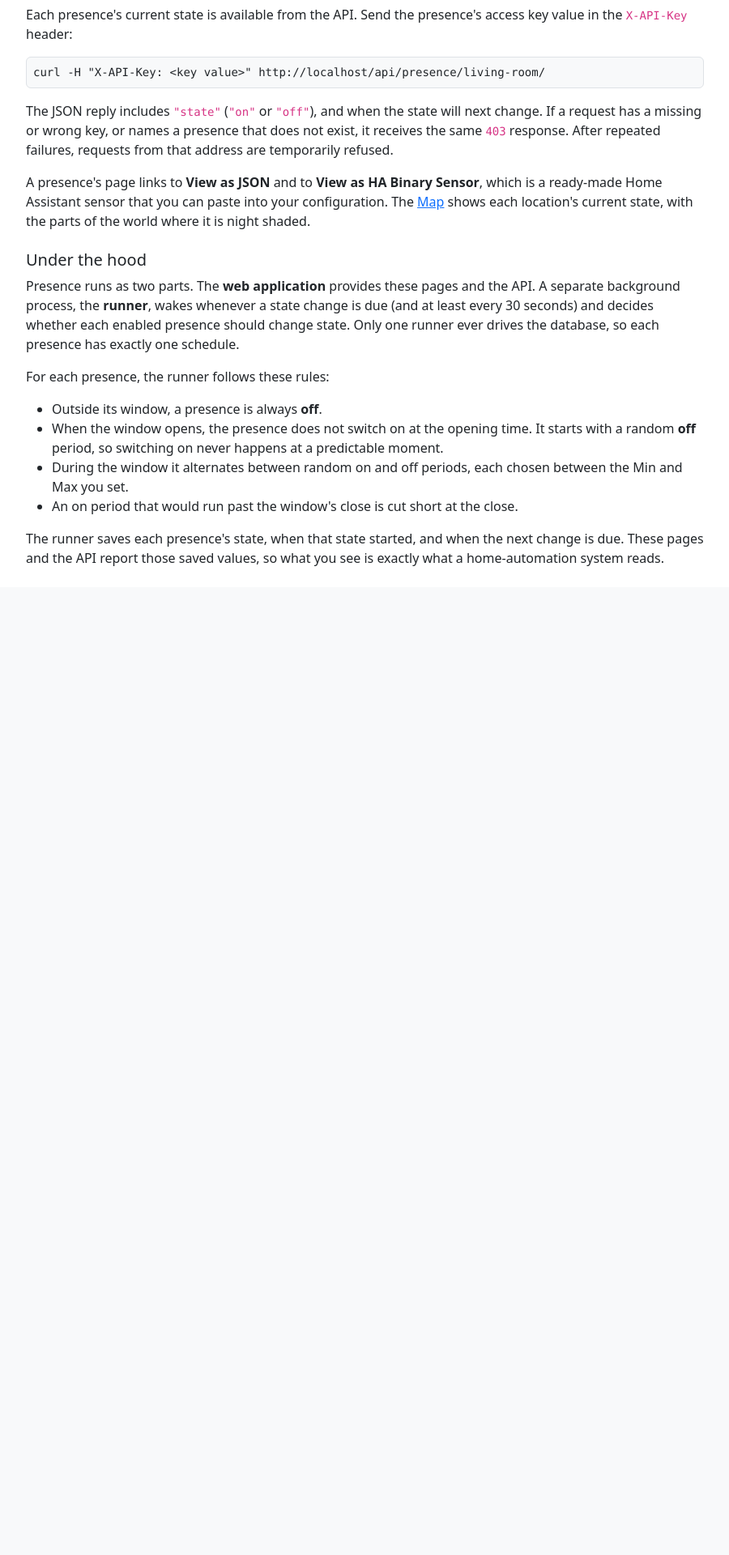
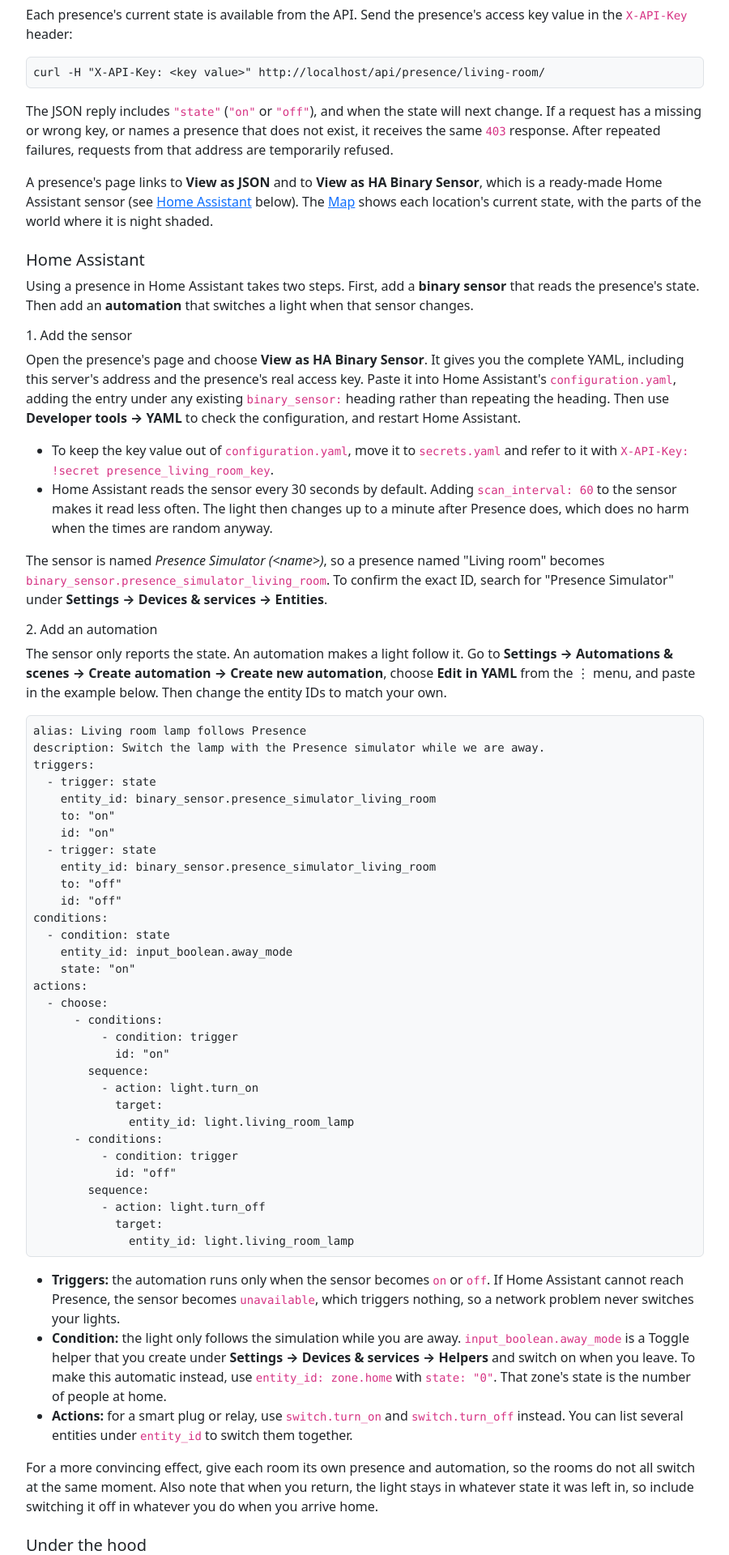
Before and after one commit to alanbchristie/presence, a Django app: page /guide/ in a window 1280 px wide. Shown: the part 1860-3780 px from the top of the page at 81% size, without its empty margins (50-950 px from the left). Before the commit the page ends 2559 px from the top, so only its background shows below. Run offline with Django 5.2, Linux system fonts and the light colour scheme; the visitor is signed in with stand-in values (Sample User, id 1); some libraries are stand-ins or nearby versions.

Commit message:
feat(85): add Home Assistant sensor and automation advice to the guide
A new "Home Assistant" section walks through adding the binary sensor
(configuration.yaml, !secret, scan_interval, finding the entity id) and
an example automation that switches a light with the sensor while an
away-mode helper is on, ignoring "unavailable" so an outage never
switches anything.

Co-Authored-By: Claude Opus 5.5 (1M context) <noreply@anthropic.com>

```diff
--- a/presence/templates/presence/user_guide.html
+++ b/presence/templates/presence/user_guide.html
@@ -153,9 +153,114 @@
   <p>
     A presence's page links to <strong>View as JSON</strong> and to
     <strong>View as HA Binary Sensor</strong>, which is a ready-made Home
-    Assistant sensor that you can paste into your configuration. The
+    Assistant sensor (see <a href="#home-assistant">Home Assistant</a> below). The
     <a href="{% url 'map' %}">Map</a> shows each location's current state,
     with the parts of the world where it is night shaded.
+  </p>
+
+  <h2 class="h5 mt-4" id="home-assistant">Home Assistant</h2>
+  <p>
+    Using a presence in Home Assistant takes two steps. First, add a
+    <strong>binary sensor</strong> that reads the presence's state. Then add an
+    <strong>automation</strong> that switches a light when that sensor changes.
+  </p>
+
+  <h3 class="h6 mt-3">1. Add the sensor</h3>
+  <p>
+    Open the presence's page and choose <strong>View as HA Binary Sensor</strong>.
+    It gives you the complete YAML, including this server's address and the
+    presence's real access key. Paste it into Home Assistant's
+    <code>configuration.yaml</code>, adding the entry under any existing
+    <code>binary_sensor:</code> heading rather than repeating the heading. Then
+    use <strong>Developer tools &rarr; YAML</strong> to check the configuration,
+    and restart Home Assistant.
+  </p>
+  <ul>
+    <li>
+      To keep the key value out of <code>configuration.yaml</code>, move it to
+      <code>secrets.yaml</code> and refer to it with
+      <code>X-API-Key: !secret presence_living_room_key</code>.
+    </li>
+    <li>
+      Home Assistant reads the sensor every 30 seconds by default. Adding
+      <code>scan_interval: 60</code> to the sensor makes it read less often.
+      The light then changes up to a minute after Presence does, which does no
+      harm when the times are random anyway.
+    </li>
+  </ul>
+  <p>
+    The sensor is named <em>Presence Simulator (&lt;name&gt;)</em>, so a
+    presence named "Living room" becomes
+    <code>binary_sensor.presence_simulator_living_room</code>. To confirm the
+    exact ID, search for "Presence Simulator" under
+    <strong>Settings &rarr; Devices &amp; services &rarr; Entities</strong>.
+  </p>
+
+  <h3 class="h6 mt-3">2. Add an automation</h3>
+  <p>
+    The sensor only reports the state. An automation makes a light follow it.
+    Go to <strong>Settings &rarr; Automations &amp; scenes &rarr; Create automation
+    &rarr; Create new automation</strong>, choose <strong>Edit in YAML</strong>
+    from the &#8942; menu, and paste in the example below. Then change the
+    entity IDs to match your own.
+  </p>
+  <pre class="bg-body-tertiary border rounded p-2 small"><code>alias: Living room lamp follows Presence
+description: Switch the lamp with the Presence simulator while we are away.
+triggers:
+  - trigger: state
+    entity_id: binary_sensor.presence_simulator_living_room
+    to: "on"
+    id: "on"
+  - trigger: state
+    entity_id: binary_sensor.presence_simulator_living_room
+    to: "off"
+    id: "off"
+conditions:
+  - condition: state
+    entity_id: input_boolean.away_mode
+    state: "on"
+actions:
+  - choose:
+      - conditions:
+          - condition: trigger
+            id: "on"
+        sequence:
+          - action: light.turn_on
+            target:
+              entity_id: light.living_room_lamp
+      - conditions:
+          - condition: trigger
+            id: "off"
+        sequence:
+          - action: light.turn_off
+            target:
+              entity_id: light.living_room_lamp</code></pre>
+  <ul>
+    <li>
+      <strong>Triggers:</strong> the automation runs only when the sensor
+      becomes <code>on</code> or <code>off</code>. If Home Assistant cannot
+      reach Presence, the sensor becomes <code>unavailable</code>, which
+      triggers nothing, so a network problem never switches your lights.
+    </li>
+    <li>
+      <strong>Condition:</strong> the light only follows the simulation while
+      you are away. <code>input_boolean.away_mode</code> is a Toggle helper that
+      you create under <strong>Settings &rarr; Devices &amp; services &rarr;
+      Helpers</strong> and switch on when you leave. To make this automatic
+      instead, use <code>entity_id: zone.home</code> with <code>state: "0"</code>.
+      That zone's state is the number of people at home.
+    </li>
+    <li>
+      <strong>Actions:</strong> for a smart plug or relay, use
+      <code>switch.turn_on</code> and <code>switch.turn_off</code> instead. You can
+      list several entities under <code>entity_id</code> to switch them together.
+    </li>
+  </ul>
+  <p>
+    For a more convincing effect, give each room its own presence and
+    automation, so the rooms do not all switch at the same moment. Also note
+    that when you return, the light stays in whatever state it was left in, so
+    include switching it off in whatever you do when you arrive home.
   </p>
 
   <h2 class="h5 mt-4">Under the hood</h2>
```
Also changed, not shown: presence/tests/test_user_guide.py (+10 -0 lines).
